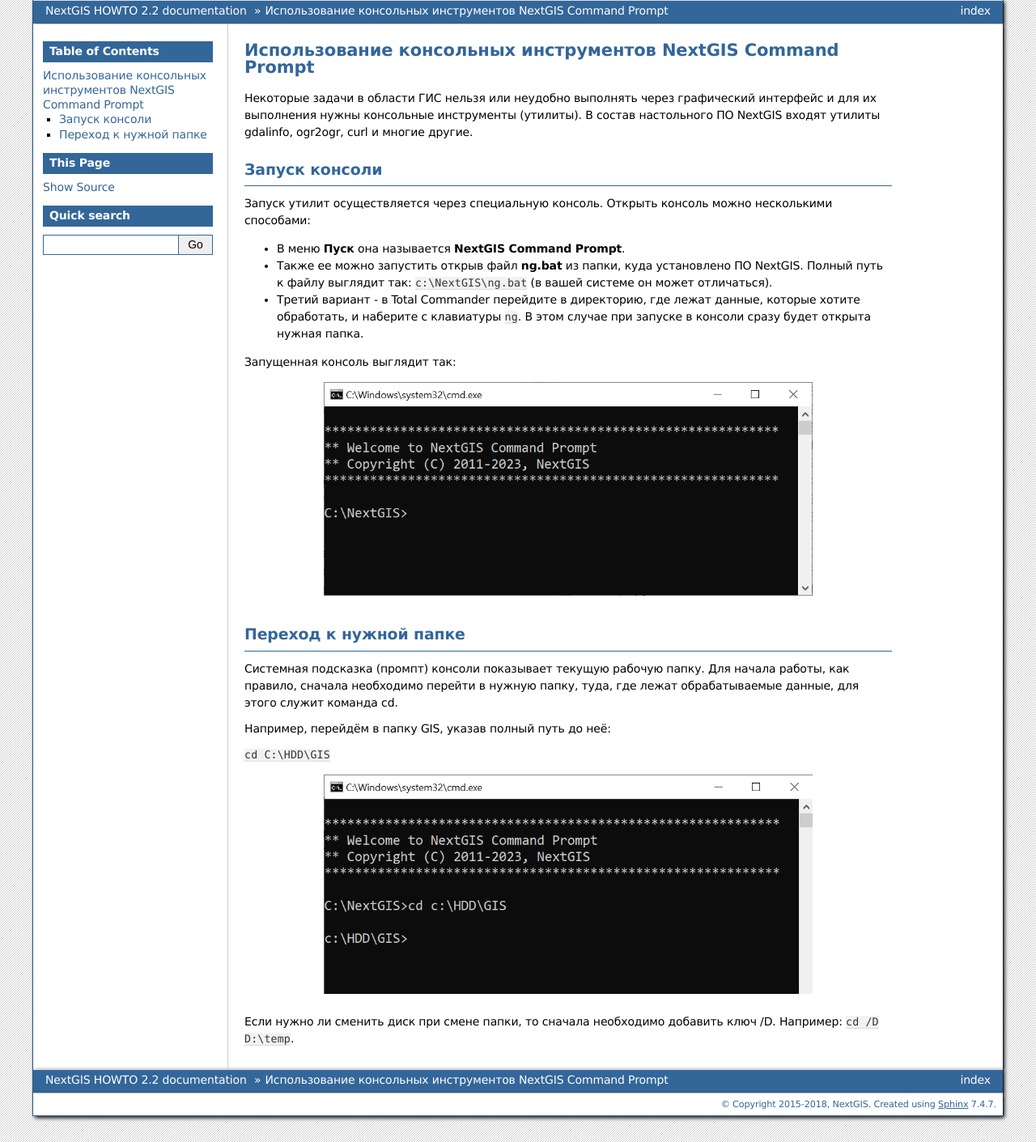
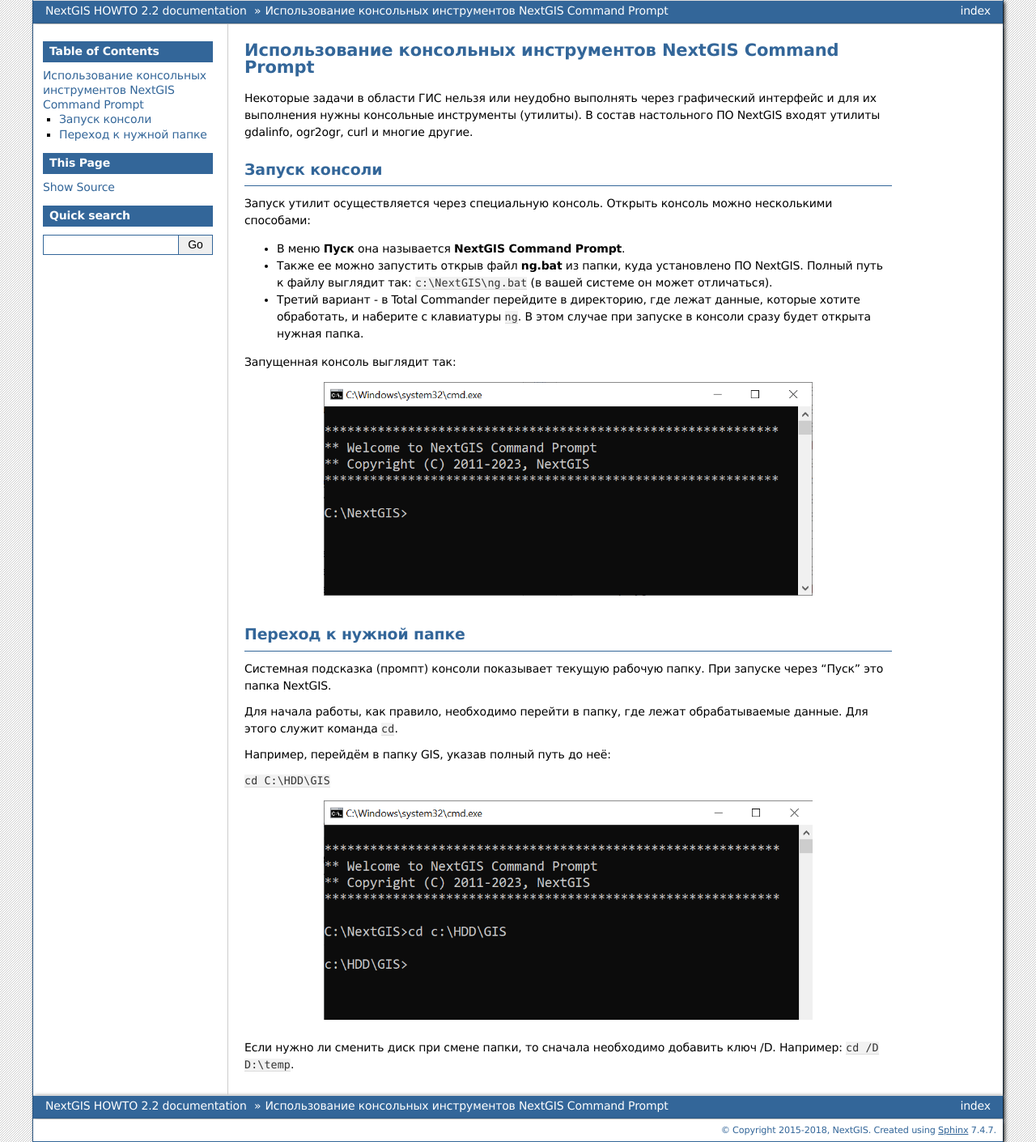
Before and after one commit to nextgis/docs_howto, a Sphinx documentation site: the page built from source/ngcommand.rst, in a window 1280 px wide. Shown: the whole page at 81% size. Built offline with Sphinx 7.4.7, drawn with Linux system fonts in a browser that asks for light colours; formulas are drawn with MathJax 3.

Commit message:
Update ngcommand.rst
Fix format

```diff
--- a/source/ngcommand.rst
+++ b/source/ngcommand.rst
@@ -24,7 +24,10 @@
 Переход к нужной папке
 -----------------------------------
 
-Системная подсказка (промпт) консоли показывает текущую рабочую папку. Для начала работы, как правило, сначала необходимо перейти в нужную папку, туда, где лежат обрабатываемые данные, для этого служит команда cd.
+Системная подсказка (промпт) консоли показывает текущую рабочую папку. При запуске через "Пуск" это папка NextGIS.
+
+Для начала работы, как правило, необходимо перейти в папку, где лежат обрабатываемые данные.
+Для этого служит команда ``cd``.
 
 Например, перейдём в папку GIS, указав полный путь до неё:
 
```
